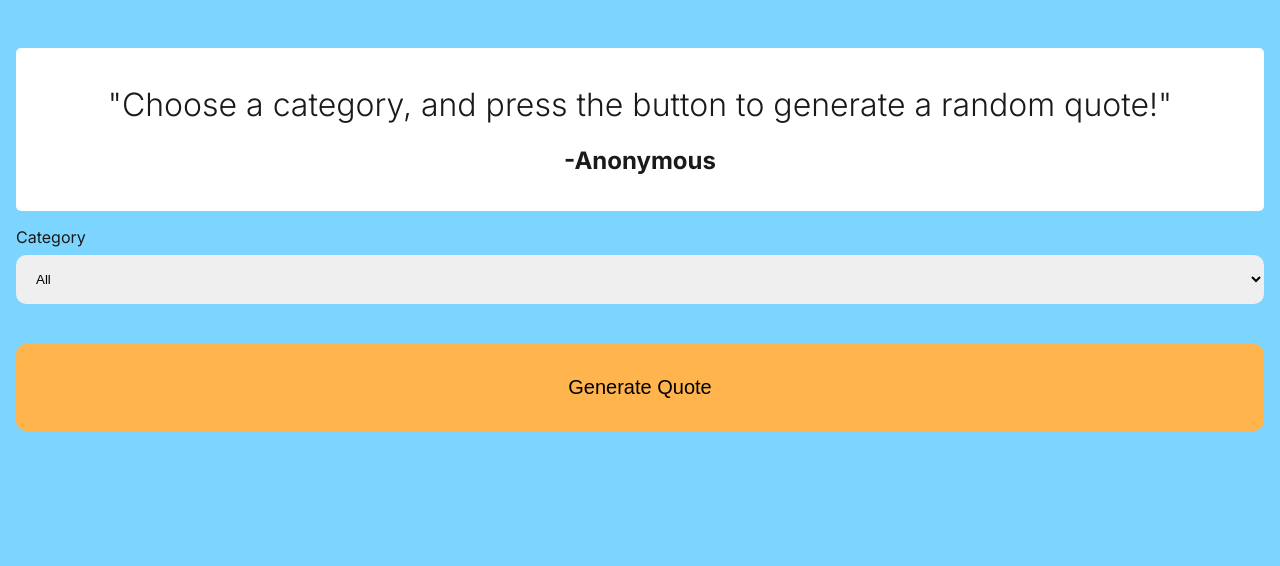
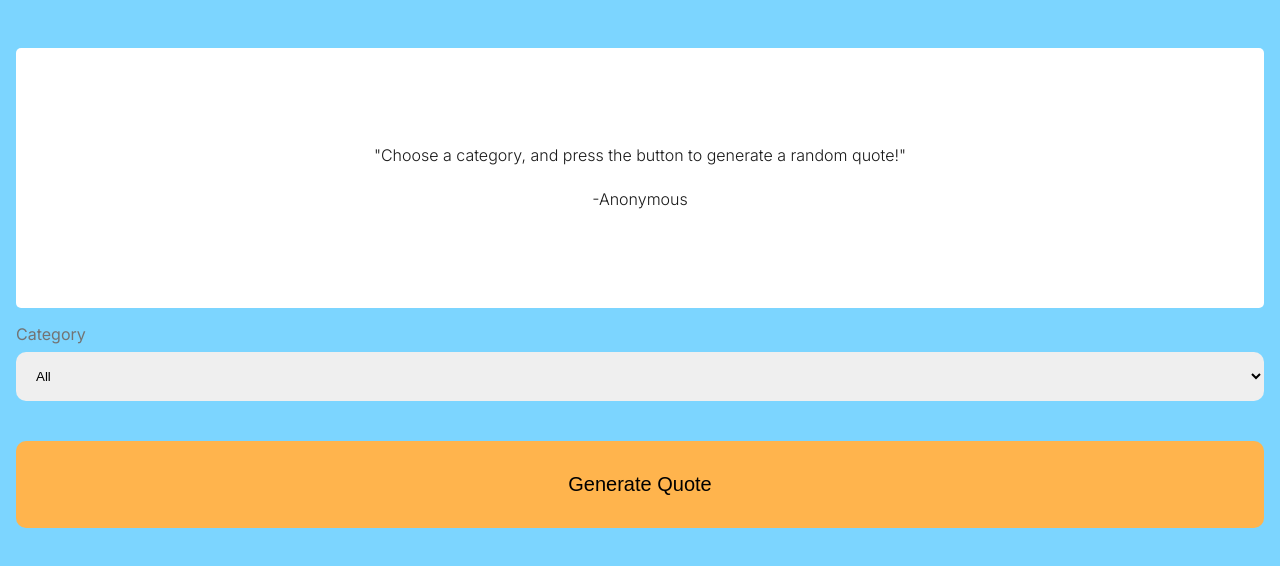
Before and after one commit to czcarrizales/quote-generator, a React (Vite) app: page / in a window 1280 px wide. Shown: the top 566 px of the page. Built offline with nearby package versions, Linux system fonts and the light colour scheme.

Commit message:
experiment with fixed height on quote container

```diff
--- a/src/App.css
+++ b/src/App.css
@@ -4,24 +4,38 @@
 }
 
 .app-quote-container {
+  display: flex;
+  flex-direction: column;
+  justify-content: center;
   background-color: white;
   border-radius: 5px;
-  padding: 1rem;
+  padding: 5rem 1rem;
   text-align: center;
   font-size: 16px;
   margin-top: 40px;
+  height: 100px;
 }
 
 .app-quote-container h1 {
   font-weight: 300;
+  font-size: 16px;
   margin-left: 16px;
   margin-right: 16px;
+}
+
+.app-quote-container h2 {
+  font-size: 16px;
+  font-weight: 300;
 }
 
 .app-dropdown-container {
   display: flex;
   flex-direction: column;
   margin-top: 16px;
+}
+
+.app-dropdown-container label {
+  color: #737373;
 }
 
 .app-dropdown-select {
```
